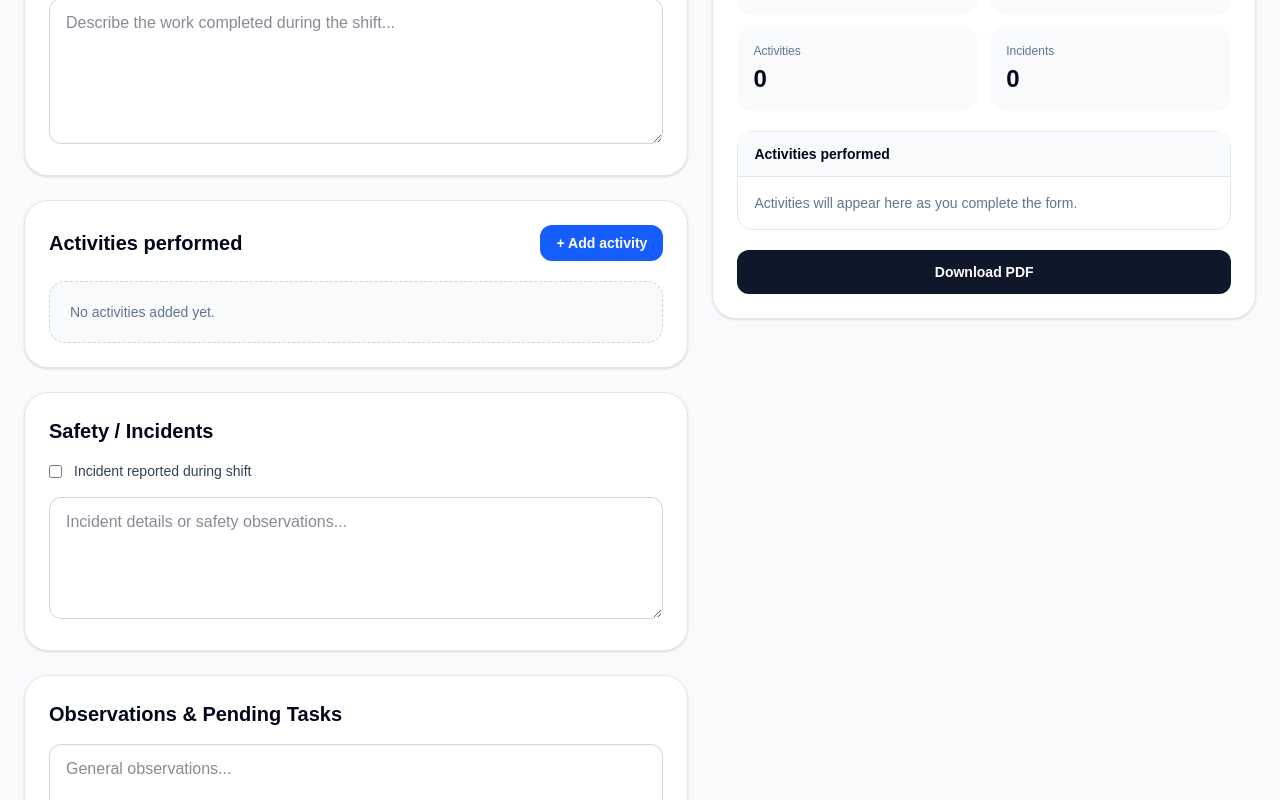
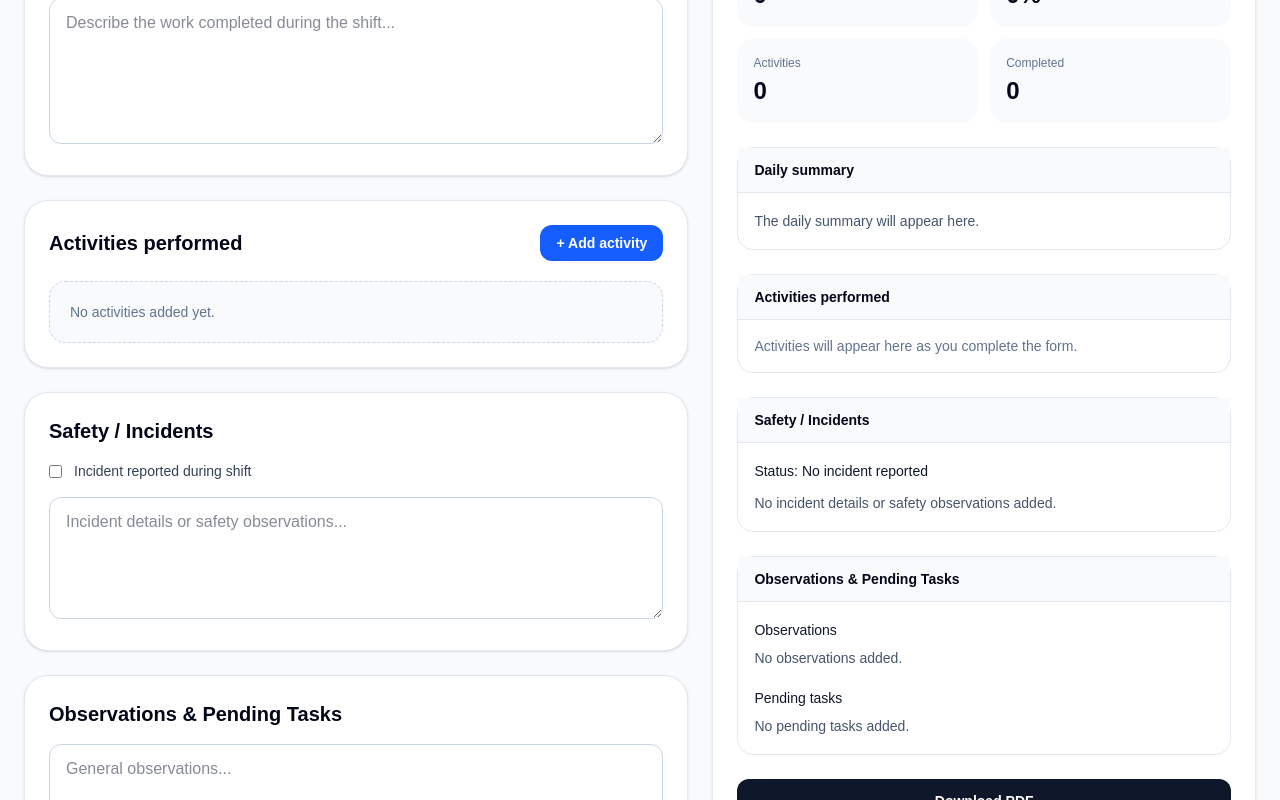
Before and after one commit to kike-Pinto/reporting-tools-platform, a Next.js app: page /tools/daily-report-generator in a window 1280 px wide. Shown: the part 1000-1800 px from the top of the page. Built offline with nearby package versions, Linux system fonts and the light colour scheme.

Commit message:
Add dynamic daily report with KPIs

```diff
--- a/components/report/ReportPreview.tsx
+++ b/components/report/ReportPreview.tsx
@@ -1,3 +1,8 @@
+import {
+  calculateAverageProgress,
+  calculateCompletedActivities,
+  calculateTotalManHours,
+} from '@/lib/report/calculations'
 import type { DailyReportData } from '@/lib/report/types'
 
 type ReportPreviewProps = {
@@ -9,6 +14,10 @@ function showValue(value: string, fallback: string) {
 }
 
 export default function ReportPreview({ data }: ReportPreviewProps) {
+  const totalManHours = calculateTotalManHours(data)
+  const averageProgress = calculateAverageProgress(data)
+  const completedActivities = calculateCompletedActivities(data)
+
   return (
     <aside className='rounded-3xl border border-slate-200 bg-white p-6 shadow-sm lg:sticky lg:top-6 lg:self-start'>
       <div className='mb-6 flex items-start justify-between gap-4 border-b border-slate-200 pb-4'>
@@ -26,17 +35,17 @@ export default function ReportPreview({ data }: ReportPreviewProps) {
         </span>
       </div>
 
-      <div className='space-y-5'>
-        <div>
+      <div className='space-y-6'>
+        <section>
           <p className='text-xs uppercase tracking-wide text-slate-500'>
             Project
           </p>
-          <p className='mt-1 text-sm font-semibold text-slate-900'>
+          <p className='mt-1 text-base font-semibold text-slate-900'>
             {showValue(data.projectName, 'Project / Site name')}
           </p>
-        </div>
+        </section>
 
-        <div className='grid gap-3 text-sm sm:grid-cols-2'>
+        <section className='grid gap-3 text-sm sm:grid-cols-2'>
           <div>
             <p className='text-xs uppercase tracking-wide text-slate-500'>
               Company
@@ -79,41 +88,161 @@ export default function ReportPreview({ data }: ReportPreviewProps) {
               {showValue(data.supervisor, 'Supervisor')}
             </p>
           </div>
-        </div>
+        </section>
 
-        <div className='grid grid-cols-2 gap-3'>
+        <section className='grid grid-cols-2 gap-3'>
           <div className='rounded-2xl bg-slate-50 p-4'>
             <p className='text-xs text-slate-500'>Total HH</p>
-            <p className='mt-1 text-2xl font-bold text-slate-950'>0</p>
+            <p className='mt-1 text-2xl font-bold text-slate-950'>
+              {totalManHours}
+            </p>
           </div>
 
           <div className='rounded-2xl bg-slate-50 p-4'>
             <p className='text-xs text-slate-500'>Progress</p>
-            <p className='mt-1 text-2xl font-bold text-slate-950'>0%</p>
+            <p className='mt-1 text-2xl font-bold text-slate-950'>
+              {averageProgress}%
+            </p>
           </div>
 
           <div className='rounded-2xl bg-slate-50 p-4'>
             <p className='text-xs text-slate-500'>Activities</p>
-            <p className='mt-1 text-2xl font-bold text-slate-950'>0</p>
+            <p className='mt-1 text-2xl font-bold text-slate-950'>
+              {data.activities.length}
+            </p>
           </div>
 
           <div className='rounded-2xl bg-slate-50 p-4'>
-            <p className='text-xs text-slate-500'>Incidents</p>
-            <p className='mt-1 text-2xl font-bold text-slate-950'>0</p>
+            <p className='text-xs text-slate-500'>Completed</p>
+            <p className='mt-1 text-2xl font-bold text-slate-950'>
+              {completedActivities}
+            </p>
           </div>
-        </div>
+        </section>
 
-        <div className='rounded-2xl border border-slate-200'>
+        <section className='rounded-2xl border border-slate-200'>
+          <div className='border-b border-slate-200 bg-slate-50 px-4 py-3'>
+            <h3 className='text-sm font-semibold text-slate-950'>
+              Daily summary
+            </h3>
+          </div>
+
+          <div className='p-4 text-sm leading-6 text-slate-600'>
+            {showValue(
+              data.dailySummary,
+              'The daily summary will appear here.',
+            )}
+          </div>
+        </section>
+
+        <section className='rounded-2xl border border-slate-200'>
           <div className='border-b border-slate-200 bg-slate-50 px-4 py-3'>
             <h3 className='text-sm font-semibold text-slate-950'>
               Activities performed
             </h3>
           </div>
 
-          <div className='p-4 text-sm text-slate-500'>
-            Activities will appear here as you complete the form.
+          {data.activities.length === 0 ? (
+            <div className='p-4 text-sm text-slate-500'>
+              Activities will appear here as you complete the form.
+            </div>
+          ) : (
+            <div className='divide-y divide-slate-200'>
+              {data.activities.map((activity) => (
+                <div key={activity.id} className='p-4'>
+                  <div className='flex items-start justify-between gap-3'>
+                    <div>
+                      <p className='text-sm font-semibold text-slate-900'>
+                        {showValue(
+                          activity.description,
+                          'Activity description',
+                        )}
+                      </p>
+                      <p className='mt-1 text-xs text-slate-500'>
+                        Area: {showValue(activity.area, 'Not specified')}
+                      </p>
+                    </div>
+
+                    <span className='rounded-full bg-slate-100 px-3 py-1 text-xs font-medium text-slate-600'>
+                      {activity.status}
+                    </span>
+                  </div>
+
+                  <div className='mt-3 grid grid-cols-3 gap-2 text-xs'>
+                    <div className='rounded-xl bg-slate-50 p-3'>
+                      <p className='text-slate-500'>Workers</p>
+                      <p className='mt-1 font-semibold text-slate-900'>
+                        {activity.workers}
+                      </p>
+                    </div>
+
+                    <div className='rounded-xl bg-slate-50 p-3'>
+                      <p className='text-slate-500'>Hours</p>
+                      <p className='mt-1 font-semibold text-slate-900'>
+                        {activity.hours}
+                      </p>
+                    </div>
+
+                    <div className='rounded-xl bg-slate-50 p-3'>
+                      <p className='text-slate-500'>Progress</p>
+                      <p className='mt-1 font-semibold text-slate-900'>
+                        {activity.progress}%
+                      </p>
+                    </div>
+                  </div>
+                </div>
+              ))}
+            </div>
+          )}
+        </section>
+
+        <section className='rounded-2xl border border-slate-200'>
+          <div className='border-b border-slate-200 bg-slate-50 px-4 py-3'>
+            <h3 className='text-sm font-semibold text-slate-950'>
+              Safety / Incidents
+            </h3>
           </div>
-        </div>
+
+          <div className='p-4 text-sm leading-6 text-slate-600'>
+            <p className='font-medium text-slate-900'>
+              Status:{' '}
+              {data.incidentReported
+                ? 'Incident reported'
+                : 'No incident reported'}
+            </p>
+
+            <p className='mt-2'>
+              {showValue(
+                data.incidentDetails,
+                'No incident details or safety observations added.',
+              )}
+            </p>
+          </div>
+        </section>
+
+        <section className='rounded-2xl border border-slate-200'>
+          <div className='border-b border-slate-200 bg-slate-50 px-4 py-3'>
+            <h3 className='text-sm font-semibold text-slate-950'>
+              Observations & Pending Tasks
+            </h3>
+          </div>
+
+          <div className='space-y-4 p-4 text-sm leading-6 text-slate-600'>
+            <div>
+              <p className='font-medium text-slate-900'>Observations</p>
+              <p className='mt-1'>
+                {showValue(data.observations, 'No observations added.')}
+              </p>
+            </div>
+
+            <div>
+              <p className='font-medium text-slate-900'>Pending tasks</p>
+              <p className='mt-1'>
+                {showValue(data.pendingTasks, 'No pending tasks added.')}
+              </p>
+            </div>
+          </div>
+        </section>
 
         <button className='w-full rounded-xl bg-slate-900 px-5 py-3 text-sm font-semibold text-white transition hover:bg-slate-800'>
           Download PDF
--- /dev/null
+++ b/lib/report/calculations.ts
@@ -0,0 +1,22 @@
+import type { DailyReportData } from './types'
+
+export function calculateTotalManHours(data: DailyReportData) {
+  return data.activities.reduce((total, activity) => {
+    return total + activity.workers * activity.hours
+  }, 0)
+}
+
+export function calculateAverageProgress(data: DailyReportData) {
+  if (data.activities.length === 0) return 0
+
+  const totalProgress = data.activities.reduce((total, activity) => {
+    return total + activity.progress
+  }, 0)
+
+  return Math.round(totalProgress / data.activities.length)
+}
+
+export function calculateCompletedActivities(data: DailyReportData) {
+  return data.activities.filter((activity) => activity.status === 'Completed')
+    .length
+}
```
